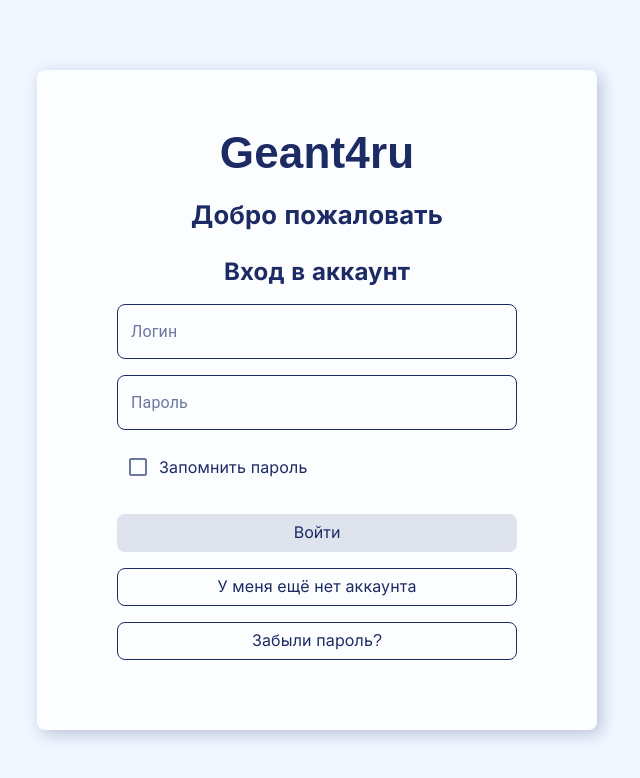
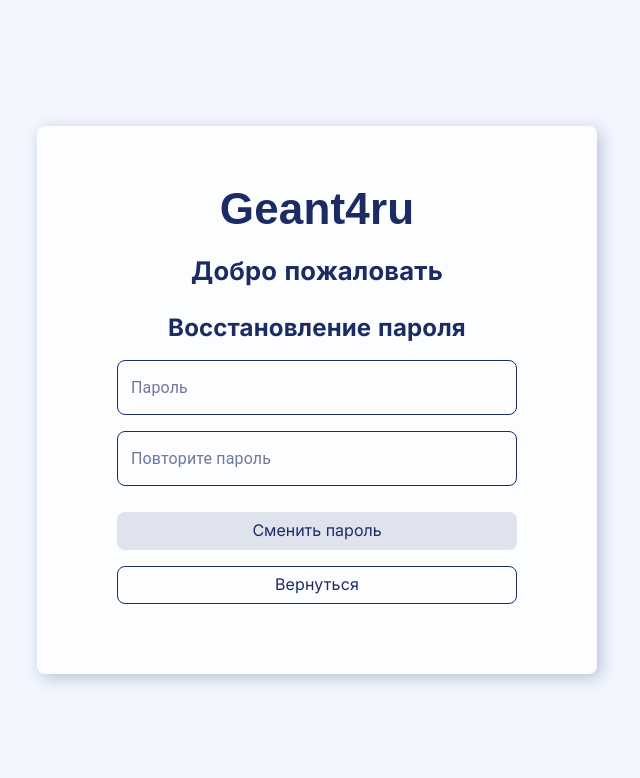
Before and after one commit to AlekseySimonov/Geant4_frontend_service, a React app: page /auth/password_recovery/1 in a window 1280 px wide. Before the commit this address led to /auth/login. Shown: the top 778 px of the page, without its empty margins (323-963 px from the left). Built offline with nearby package versions, Linux system fonts and the light colour scheme; no server answers.

Commit message:
Password reset adn email verify logic

```diff
--- a/src/features/auth/index.ts
+++ b/src/features/auth/index.ts
@@ -1,3 +1,3 @@
 export { LoginForm } from "./ui/LoginForm";
 export { RegistrationForm } from "./ui/RegistrationForm";
-export { ForgotPasswordForm } from "./ui/ForgotPasswordForm";
+export { ResetPasswordForm } from "./ui/ResetPasswordForm";
--- /dev/null
+++ b/src/features/auth/ui/EmailVerify.tsx
@@ -0,0 +1,37 @@
+import { Link, useNavigate, useParams } from "react-router";
+import { useEmailVerifyConfirmQuery } from "@/pages/authPage/api/authApi";
+import { useEffect } from "react";
+import styles from "./_authForm.module.scss"
+
+export const EmailVerifyConfirmPage: React.FC = () => {
+	const { token } = useParams<{ token: string }>();
+	const { isLoading, isError, isSuccess } = useEmailVerifyConfirmQuery(token!, {
+		skip: !token,
+	});
+	const navigate = useNavigate();
+
+	useEffect(() => {
+		if (isSuccess) {
+			const timeout = setTimeout(() => {
+				navigate("/", { replace: true });
+			}, 2000);
+
+			return () => clearTimeout(timeout);
+		}
+	}, [isSuccess, navigate]);
+
+	if (isLoading) return <p>Подтверждение email...</p>;
+	if (isSuccess) return <p>Email успешно подтверждён!</p>;
+	if (isError) {
+		return (
+			<div className={styles.form}>
+				<p>Ошибка подтверждения email. Возможно, ссылка недействительна или устарела.</p>
+				<Link className={styles.form_link} to="/auth/login">
+					Вернуться
+				</Link>
+			</div>
+		);
+	}
+
+	return null;
+};
--- a/src/features/auth/ui/LoginForm.tsx
+++ b/src/features/auth/ui/LoginForm.tsx
@@ -75,7 +75,7 @@ export const LoginForm: React.FC = () => {
 
 						<Link
 							className={styles.form_link}
-							to="/auth/forgot_password">
+							to="/auth/resetPassword">
 							Забыли пароль?
 						</Link>
 
--- /dev/null
+++ b/src/features/auth/ui/ResetPasswordConfirm.tsx
@@ -0,0 +1,84 @@
+import { Form, Formik, FormikHelpers } from "formik"
+import * as Yup from 'yup'
+import styles from "./_authForm.module.scss"
+import { Link, useNavigate, useParams } from "react-router";
+import { FormField } from '../../../shared/ui/components/formField/FormField';
+import { usePasswordRecoveryConfirmMutation } from "@/pages/authPage/api/authApi";
+import { FormValues } from "./types";
+
+export const ResetPasswordConfirm: React.FC = () => {
+	const [recoveryConfirm] = usePasswordRecoveryConfirmMutation()
+
+	const initialValues: FormValues = {
+		new_password: '',
+		new_password2: '',
+	}
+
+	const { token } = useParams<{ token: string }>();
+	const navigate = useNavigate();
+
+	const handleSubmit = async (values: typeof initialValues, { setStatus }: FormikHelpers<FormValues>) => {
+		if (!token) {
+			setStatus("Произошла ошибка. Попробуйте снова");
+			return;
+		}
+
+		try {
+			await recoveryConfirm({ token, body: values }).unwrap();
+			alert("Пароль успешно изменен.");
+			navigate('/auth/login', { replace: true });
+		} catch (err) {
+			if (err.status === 400) {
+				setStatus("Неправильно указан пароль");
+			} else {
+				setStatus("Произошла ошибка. Попробуйте снова");
+			}
+		}
+	}
+
+	const validationSchema = Yup.object({
+		new_password: Yup.string()
+			.required('Пароль обязателен')
+			.min(8, 'Пароль должен быть не менее 8 символов')
+			.matches(/[A-Z]/, 'Пароль должен содержать хотя бы одну заглавную букву')
+			.matches(/\d/, 'Пароль должен содержать хотя бы одну цифру'),
+		new_password2: Yup.string()
+			.oneOf([Yup.ref('new_password'), null], 'Пароли должны совпадать')
+			.required('Подтверждение пароля обязательно'),
+	});
+
+	return (
+		<Formik
+			initialValues={initialValues}
+			validationSchema={validationSchema}
+			onSubmit={handleSubmit}
+		>
+			{({ errors, status, isValid, dirty }) => {
+				return (
+					<Form className={styles.form}>
+						<h3>Восстановление пароля</h3>
+
+						<FormField name="new_password" placeholder="Пароль" errors={errors} />
+						<FormField name="new_password2" placeholder="Повторите пароль" errors={errors} />
+
+						{status && <div className={styles.form_errorMessage}>{status}</div>}
+
+						<button
+							className={styles.form_submit}
+							type="submit"
+							disabled={!(isValid && dirty)}>
+							Сменить пароль
+						</button>
+
+						<Link
+							className={styles.form_link}
+							to="/auth/login">
+							Вернуться
+						</Link>
+
+					</Form>
+				);
+			}}
+		</Formik>
+	);
+};
--- a/src/features/auth/ui/ForgotPasswordForm.tsx
+++ b/src/features/auth/ui/ResetPasswordForm.tsx
@@ -1,13 +1,13 @@
-import { Field, Form, Formik, FormikHelpers } from "formik"
+import { Form, Formik, FormikHelpers } from "formik"
 import * as Yup from 'yup'
 import styles from "./_authForm.module.scss"
 import { Link } from "react-router";
-import { FormField } from './../../../shared/ui/components/formField/FormField';
-import { useLoginMutation } from "@/pages/authPage/api/authApi";
+import { FormField } from '../../../shared/ui/components/formField/FormField';
+import { usePasswordRecoveryMutation } from "@/pages/authPage/api/authApi";
 import { FormValues } from "./types";
 
-export const ForgotPasswordForm: React.FC = () => {
-	const [login] = useLoginMutation()
+export const ResetPasswordForm: React.FC = () => {
+	const [recovery] = usePasswordRecoveryMutation()
 
 	const initialValues: FormValues = {
 		email: ''
@@ -15,7 +15,7 @@ export const ForgotPasswordForm: React.FC = () => {
 
 	const handleSubmit = async (values: typeof initialValues, { setStatus }: FormikHelpers<FormValues>) => {
 		try {
-			await login(values).unwrap();
+			await recovery(values).unwrap();
 		} catch (err) {
 			if (err.status === 400) {
 				setStatus("Неправильно указана Электронная почта")
--- a/src/features/auth/ui/types.ts
+++ b/src/features/auth/ui/types.ts
@@ -6,4 +6,6 @@ export interface FormValues {
     password?: string;
     password2?: string;
     remember_me?: boolean;
+    new_password?: string;
+    new_password2?: string;
 }
--- a/src/features/index.ts
+++ b/src/features/index.ts
@@ -1 +1 @@
-export { LoginForm, RegistrationForm, ForgotPasswordForm } from "./auth";
+export { LoginForm, RegistrationForm, ResetPasswordForm } from "./auth";
--- a/src/pages/authPage/api/authApi.ts
+++ b/src/pages/authPage/api/authApi.ts
@@ -10,20 +10,14 @@ export interface AuthRequest {
 	username?: string;
 	password?: string;
 	password2?: string;
+	new_password?: string;
+	new_password2?: string;
 }
-
-interface AuthState {
-	isAuthenticated: boolean;
-}
-
-const initialState: AuthState = {
-	isAuthenticated: false,
-};
 
 export const authApi = createApi({
 	reducerPath: 'authApi',
 	baseQuery: fetchBaseQuery({
-		baseUrl: 'https://92.63.76.159:444/api/v1',
+		baseUrl: process.env.API_BASE_URL,
 		headers: {
 			"Content-Type": "application/json",
 		},
@@ -101,23 +95,25 @@ export const authApi = createApi({
 				}
 			},
 		}),
-		passwordRecovery: builder.mutation<void, AuthRequest>({
-			query: (body) => ({
-				url: URLS.REGISTRATION,
+		passwordRecovery: builder.mutation<void, AuthRequest >({
+			query: ( body ) => ({
+				url: `${URLS.PASSWORD_RECOVERY}`,
 				method: 'POST',
 				body,
 			}),
-			async onQueryStarted(arg, { dispatch, queryFulfilled }) {
-
-				dispatch(setLoading(true));
-				try {
-					await queryFulfilled
-				} catch (error) {
-					console.log(error)
-				} finally {
-					dispatch(setLoading(false));
-				}
-			},
+		}),
+		passwordRecoveryConfirm: builder.mutation<void, { token?: string; body: AuthRequest }>({
+			query: ({ token, body }) => ({
+				url: `${URLS.PASSWORD_RECOVERY}/${token}`,
+				method: 'POST',
+				body,
+			}),
+		}),
+		emailVerifyConfirm: builder.query<void, string>({
+			query: (token) => ({
+				url: `/email_verify_confirm/${token}`,
+				method: 'GET',
+			}),
 		}),
 	})
 })
@@ -130,4 +126,7 @@ export const {
 	useCheckAuthQuery,
 	useLazyCheckAuthQuery,
 	useLazyLogoutQuery,
+	usePasswordRecoveryMutation,
+	useEmailVerifyConfirmQuery,
+	usePasswordRecoveryConfirmMutation,
 } = authApi
--- a/src/pages/authPage/model/urls.ts
+++ b/src/pages/authPage/model/urls.ts
@@ -2,9 +2,9 @@ const LOGIN = 'login/'
 const REGISTRATION = 'registration/'
 const LOGOUT = 'logout/'
 const REFRESH = 'token/refresh/'
-const EMAIL_VERIFY = 'email-verify/'
+const EMAIL_VERIFY = '/email_verify_confirm/'
 const CHECK_AUTH = 'is_authorized/'
-const PASSWORD_RECOVERY = 'password_recovery'
+const PASSWORD_RECOVERY = 'password_recovery/'
 
 export const URLS = {
 	LOGIN,
```
Also changed, not shown: src/app/providers/routes/auth.tsx (+6 -2 lines).
